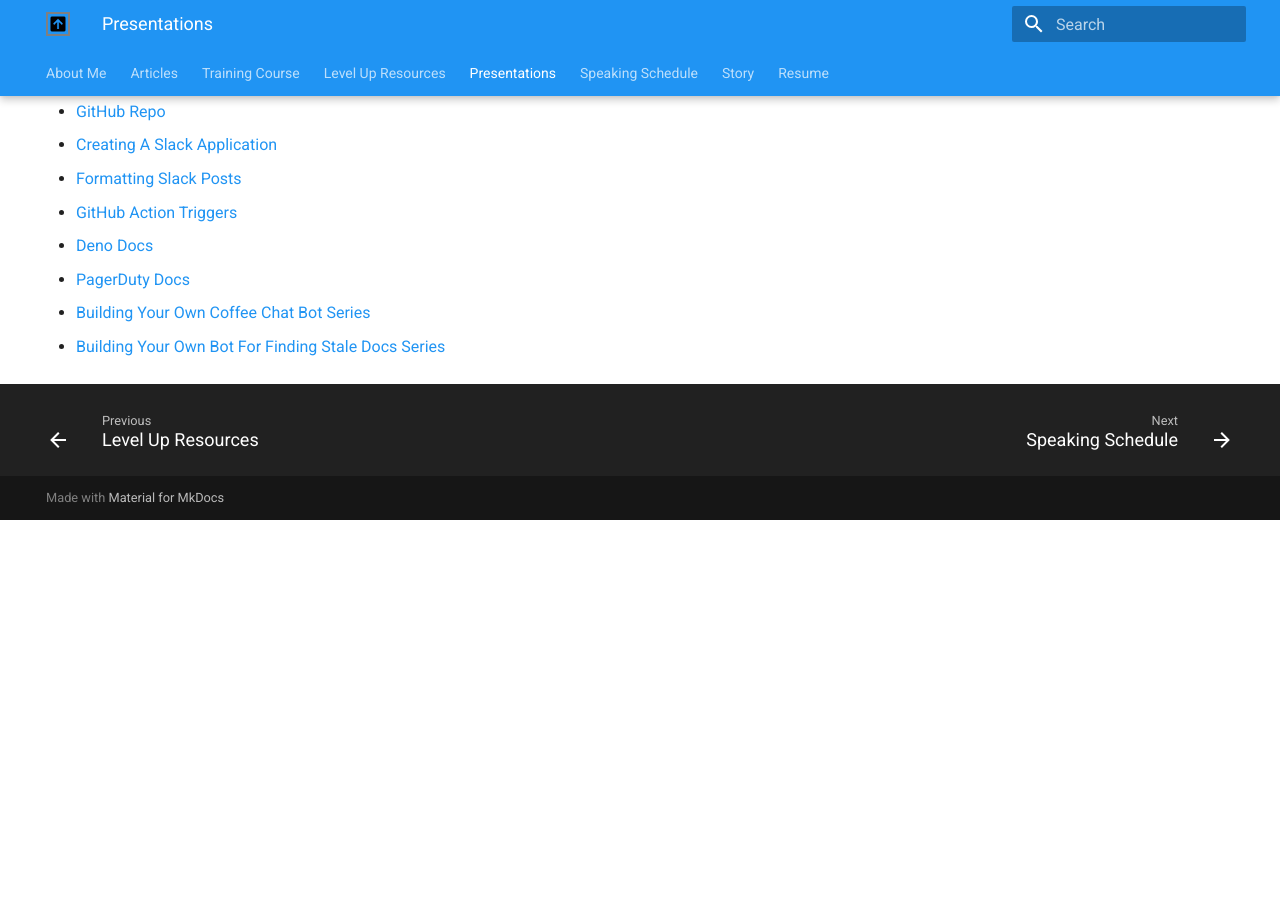
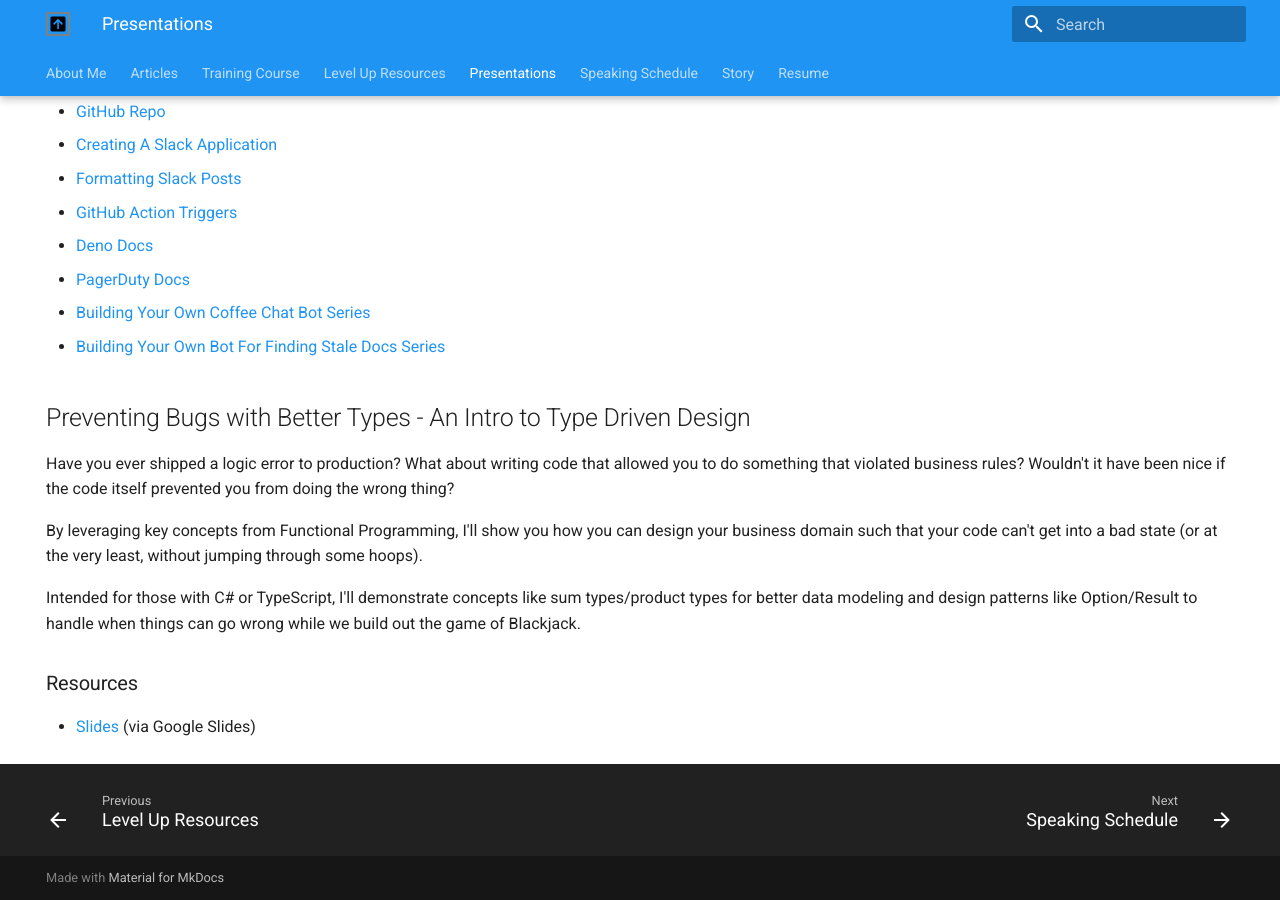
Before and after one commit to cameronpresley/blog, an MkDocs documentation site: the page built from docs/presentations.md, in a window 1280 px wide and 900 px high, scrolled down 7110 px. Built offline with MkDocs 1.6.1 and Material for MkDocs 9.7.7, drawn with Linux system fonts in a browser that asks for light colours; plug-ins that fetch from the network failed and are left out; before the commit the page ends 7630 px from its top, so only the background shows below that.

Commit message:
Update presentations.md (#141)

```diff
--- a/docs/presentations.md
+++ b/docs/presentations.md
@@ -213,3 +213,14 @@ Intended for engineers who are interested in building out their own workflows th
 - [PagerDuty Docs](https://developer.pagerduty.com/api-reference/)
 - [Building Your Own Coffee Chat Bot Series](./articles/posts/having-coffee-with-deno-part1.md)
 - [Building Your Own Bot For Finding Stale Docs Series](./articles/posts/automating-doc-freshness-finding-stale-docs.md)
+
+## Preventing Bugs with Better Types - An Intro to Type Driven Design
+
+Have you ever shipped a logic error to production? What about writing code that allowed you to do something that violated business rules? Wouldn't it have been nice if the code itself prevented you from doing the wrong thing?
+
+By leveraging key concepts from Functional Programming, I'll show you how you can design your business domain such that your code can't get into a bad state (or at the very least, without jumping through some hoops).
+
+Intended for those with C# or TypeScript, I'll demonstrate concepts like sum types/product types for better data modeling and design patterns like Option/Result to handle when things can go wrong while we build out the game of Blackjack.
+
+### Resources
+- [Slides](https://docs.google.com/presentation/d/1TnNEPi7IJe1XWcwjKD12Bbnacb-dN5d263EoeCDW6aw/edit?usp=sharing) (via Google Slides)
```
